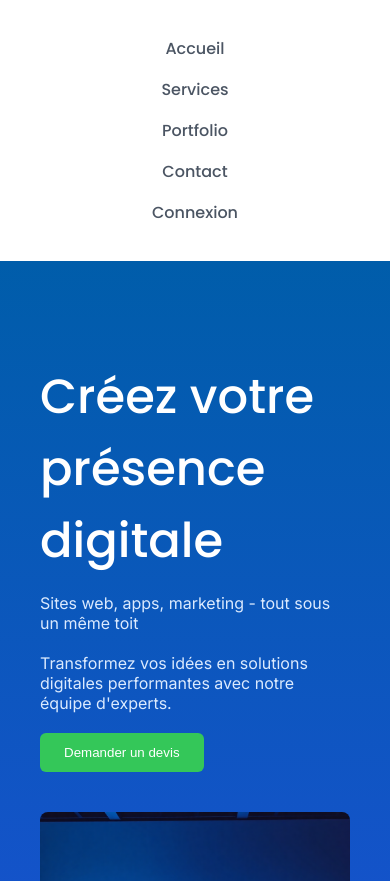
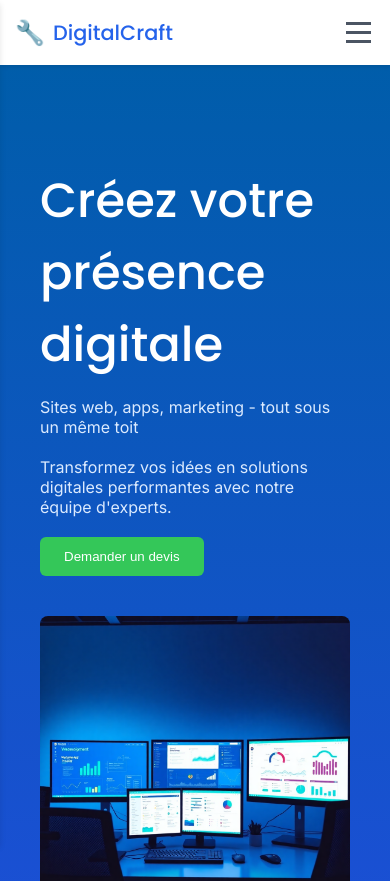
Before and after one commit to Mrgurpreetsingh/digitalcraft, a React (Vite) app in the folder frontend/: page / in a window 390 px wide. Shown: the top 881 px of the page. Built offline with nearby package versions, Linux system fonts and the light colour scheme.

Commit message:
feat(51):ajout du menu burger avec debut du responsive

```diff
--- a/frontend/src/components/Navbar.jsx
+++ b/frontend/src/components/Navbar.jsx
@@ -3,20 +3,74 @@ import '../styles/Navbar.css';
 
 function Navbar() {
   const [isLoggedIn, setIsLoggedIn] = useState(false);
+  const [isMenuOpen, setIsMenuOpen] = useState(false);
+
+  const toggleMenu = () => {
+    setIsMenuOpen(!isMenuOpen);
+  };
+
+  const closeMenu = () => {
+    setIsMenuOpen(false);
+  };
 
   return (
-    <nav>
-      <ul>
-        <li><a href="/">Accueil</a></li>
-        <li><a href="/services">Services</a></li>
-        <li><a href="/portfolio">Portfolio</a></li>
-        <li><a href="/contact">Contact</a></li>
-        <li>
-          <a href={isLoggedIn ? '/' : '/connexion'} onClick={() => isLoggedIn && setIsLoggedIn(false)}>
-            {isLoggedIn ? 'Déconnexion' : 'Connexion'}
+    <nav className="navbar">
+      <div className="nav-container">
+        {/* Logo */}
+        <div className="nav-logo">
+          <a href="/">
+            <span className="logo-icon">🔧</span>
+            <span className="logo-text">DigitalCraft</span>
           </a>
-        </li>
-      </ul>
+        </div>
+
+        {/* Menu Burger Button */}
+        <button
+          className={`burger-menu ${isMenuOpen ? 'active' : ''}`}
+          onClick={toggleMenu}
+          aria-label="Toggle menu"
+        >
+          <span className="burger-line"></span>
+          <span className="burger-line"></span>
+          <span className="burger-line"></span>
+        </button>
+
+        {/* Navigation Menu */}
+        <ul className={`nav-menu ${isMenuOpen ? 'active' : ''}`}>
+          <li className="nav-item">
+            <a href="/" className="nav-link" onClick={closeMenu}>
+              Accueil
+            </a>
+          </li>
+          <li className="nav-item">
+            <a href="/services" className="nav-link" onClick={closeMenu}>
+              Services
+            </a>
+          </li>
+          <li className="nav-item">
+            <a href="/portfolio" className="nav-link" onClick={closeMenu}>
+              Portfolio
+            </a>
+          </li>
+          <li className="nav-item">
+            <a href="/contact" className="nav-link" onClick={closeMenu}>
+              Contact
+            </a>
+          </li>
+          <li className="nav-item">
+            <a
+              href={isLoggedIn ? '/' : '/connexion'}
+              className="nav-link connexion-link"
+              onClick={() => {
+                if (isLoggedIn) setIsLoggedIn(false);
+                closeMenu();
+              }}
+            >
+              {isLoggedIn ? 'Déconnexion' : 'Connexion'}
+            </a>
+          </li>
+        </ul>
+      </div>
     </nav>
   );
 }
--- a/frontend/src/styles/Navbar.css
+++ b/frontend/src/styles/Navbar.css
@@ -1,25 +1,215 @@
-nav {
+/* Navbar Styles */
+.navbar {
   padding: 20px;
   background-color: #FFFFFF;
+  box-shadow: 0 2px 4px rgba(0, 0, 0, 0.1);
+  position: relative;
+  z-index: 1000;
 }
 
-nav ul {
+.nav-container {
+  max-width: 1200px;
+  margin: 0 auto;
+  display: flex;
+  justify-content: space-between;
+  align-items: center;
+}
+
+/* Logo Styles */
+.nav-logo a {
+  display: flex;
+  align-items: center;
+  text-decoration: none;
+  color: #4B5563;
+  font-family: 'Poppins', sans-serif;
+  font-weight: 600;
+  font-size: 1.5rem;
+}
+
+.logo-icon {
+  margin-right: 8px;
+  font-size: 1.8rem;
+}
+
+.logo-text {
+  color: #2563EB;
+}
+
+/* Burger Menu Button */
+.burger-menu {
+  display: none;
+  flex-direction: column;
+  background: none;
+  border: none;
+  cursor: pointer;
+  padding: 4px;
+  z-index: 1001;
+}
+
+.burger-line {
+  width: 25px;
+  height: 3px;
+  background-color: #4B5563;
+  margin: 3px 0;
+  transition: 0.3s;
+  transform-origin: center;
+}
+
+.burger-menu.active .burger-line:nth-child(1) {
+  transform: rotate(45deg) translate(6px, 6px);
+}
+
+.burger-menu.active .burger-line:nth-child(2) {
+  opacity: 0;
+}
+
+.burger-menu.active .burger-line:nth-child(3) {
+  transform: rotate(-45deg) translate(6px, -6px);
+}
+
+/* Navigation Menu */
+.nav-menu {
   list-style: none;
   display: flex;
-  justify-content: flex-end;
   gap: 16px;
   padding: 0;
+  margin: 0;
+  align-items: center;
 }
 
-nav a {
-  color:  #4B5563;
-  text-decoration: none;
-  font-family: 'Poppins';
+.nav-item {
+  position: relative;
 }
 
-@media (max-width: 576px) {
-  nav ul {
+.nav-link {
+  color: #4B5563;
+  text-decoration: none;
+  font-family: 'Poppins', sans-serif;
+  font-weight: 500;
+  padding: 8px 16px;
+  border-radius: 6px;
+  transition: all 0.3s ease;
+}
+
+.nav-link:hover {
+  color: #2563EB;
+  background-color: #F3F4F6;
+}
+
+.connexion-link {
+  background-color: #2563EB;
+  color: white !important;
+  padding: 10px 20px;
+  border-radius: 6px;
+  font-weight: 600;
+}
+
+.connexion-link:hover {
+  background-color: #1D4ED8;
+  color: white !important;
+}
+
+/* Responsive Design */
+@media (max-width: 768px) {
+  .burger-menu {
+    display: flex;
+  }
+
+  .nav-menu {
+    position: fixed;
+    top: 0;
+    left: -100%;
+    width: 100%;
+    height: 100vh;
+    background-color: #FFFFFF;
     flex-direction: column;
+    justify-content: center;
     align-items: center;
+    gap: 30px;
+    transition: left 0.3s ease;
+    z-index: 999;
+    box-shadow: 0 4px 6px rgba(0, 0, 0, 0.1);
+  }
+
+  .nav-menu.active {
+    left: 0;
+  }
+
+  .nav-item {
+    opacity: 0;
+    transform: translateY(20px);
+    animation: slideIn 0.3s ease forwards;
+  }
+
+  .nav-menu.active .nav-item:nth-child(1) {
+    animation-delay: 0.1s;
+  }
+
+  .nav-menu.active .nav-item:nth-child(2) {
+    animation-delay: 0.2s;
+  }
+
+  .nav-menu.active .nav-item:nth-child(3) {
+    animation-delay: 0.3s;
+  }
+
+  .nav-menu.active .nav-item:nth-child(4) {
+    animation-delay: 0.4s;
+  }
+
+  .nav-menu.active .nav-item:nth-child(5) {
+    animation-delay: 0.5s;
+  }
+
+  .nav-link {
+    font-size: 1.2rem;
+    padding: 15px 30px;
+  }
+
+  .connexion-link {
+    padding: 15px 30px;
+    font-size: 1.2rem;
   }
 }
+
+@keyframes slideIn {
+  to {
+    opacity: 1;
+    transform: translateY(0);
+  }
+}
+
+/* Tablet Responsive */
+@media (max-width: 1024px) and (min-width: 769px) {
+  .nav-container {
+    padding: 0 20px;
+  }
+
+  .nav-menu {
+    gap: 12px;
+  }
+
+  .nav-link {
+    padding: 8px 12px;
+    font-size: 0.95rem;
+  }
+
+  .connexion-link {
+    padding: 10px 16px;
+  }
+}
+
+/* Small Mobile */
+@media (max-width: 576px) {
+  .navbar {
+    padding: 15px;
+  }
+
+  .nav-logo a {
+    font-size: 1.3rem;
+  }
+
+  .logo-icon {
+    font-size: 1.5rem;
+  }
+}
```
